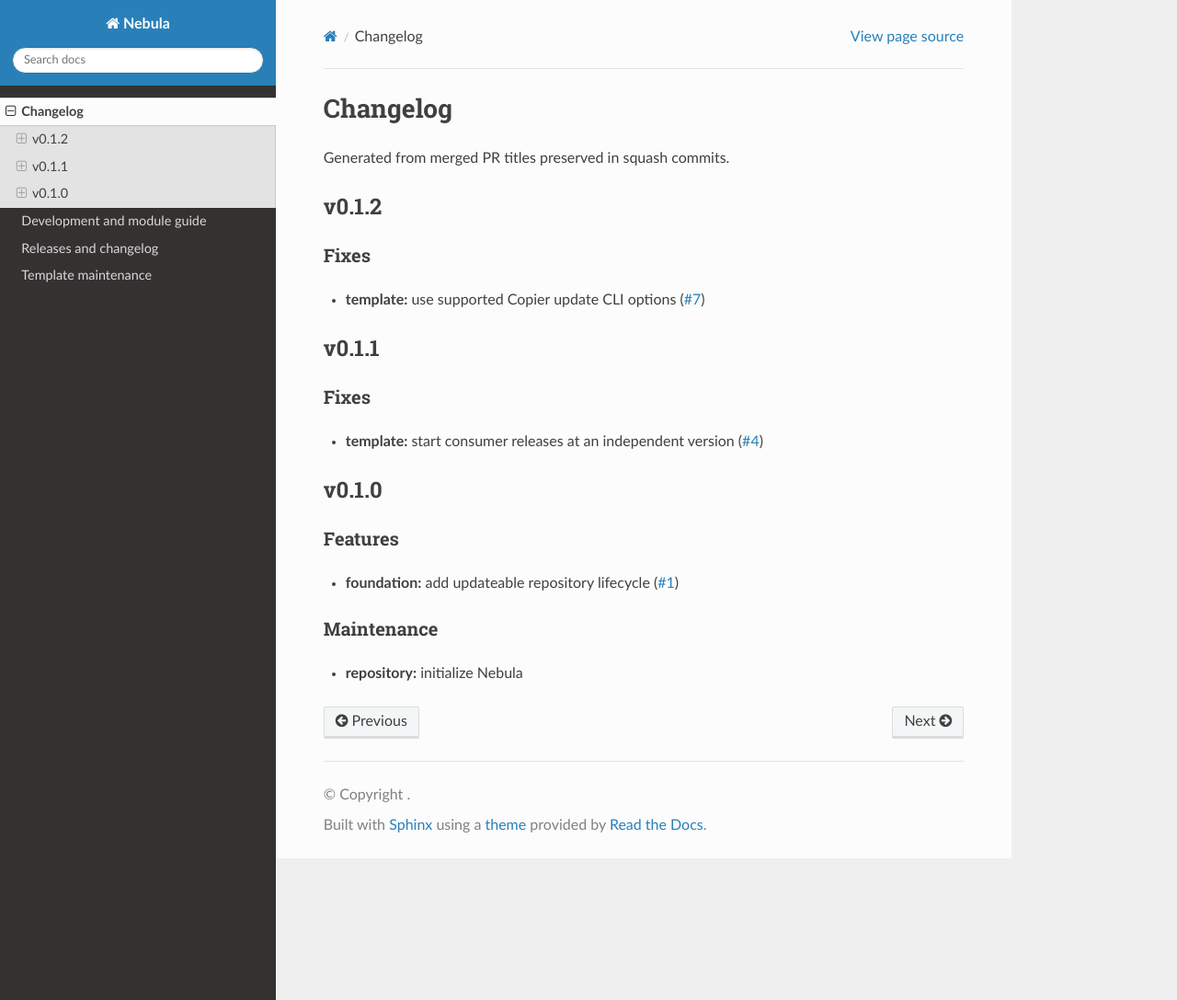
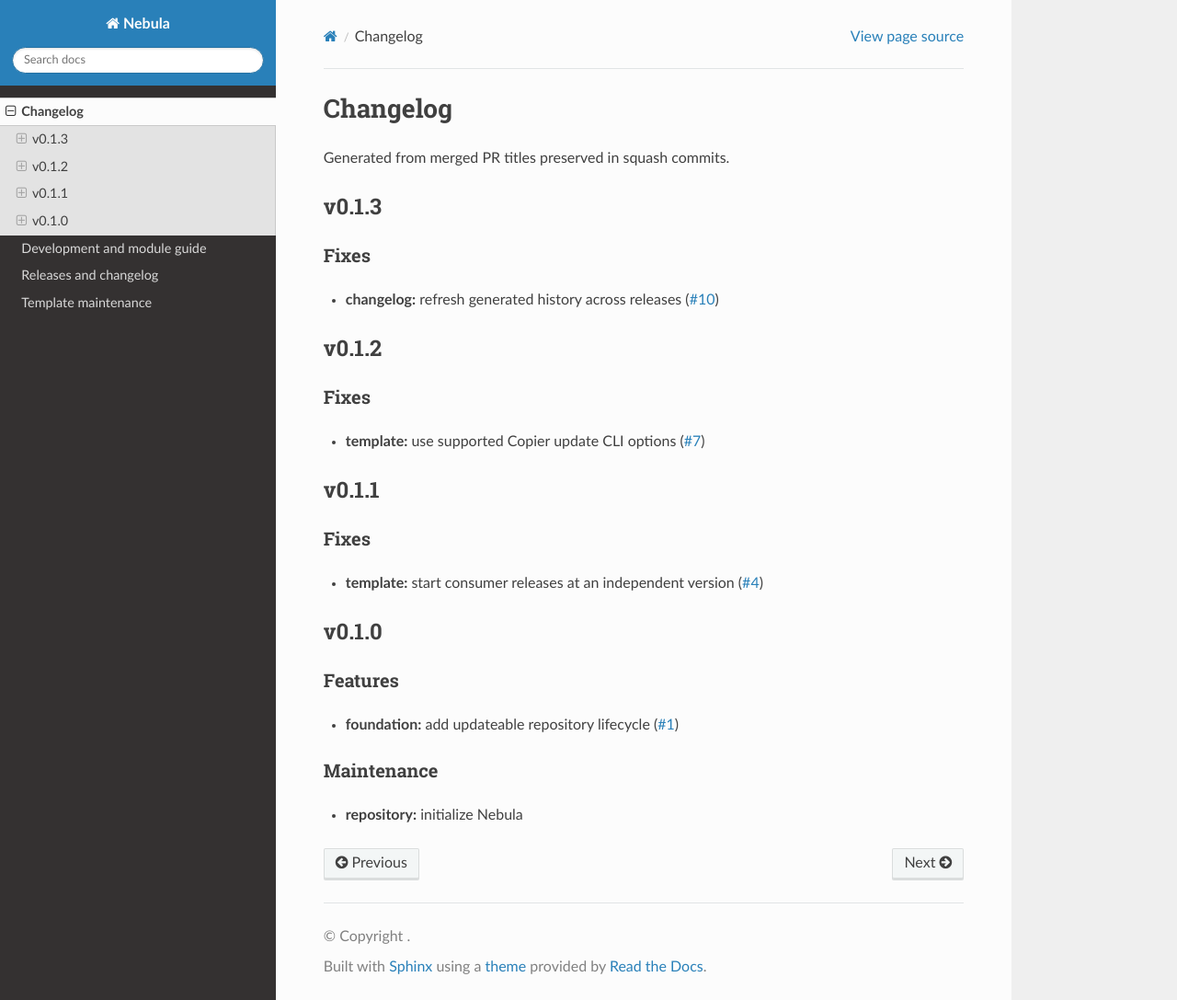
Before and after one commit to CafofoLabs/nebula, a Sphinx documentation site: the page built from docs/CHANGELOG.md, in a window 1280 px wide and 1087 px high. Shown: the whole window at 92% size. Built offline with Sphinx 7.4.7 and the Read the Docs theme 3.1.0, drawn with Linux system fonts in a browser that asks for light colours; the version number could not be read and is left out.

Commit message:
chore(release): v0.1.3 (#11)

```diff
--- a/docs/CHANGELOG.md
+++ b/docs/CHANGELOG.md
@@ -2,6 +2,10 @@
 
 Generated from merged PR titles preserved in squash commits.
 
+## v0.1.3
+
+### Fixes
+- **changelog:** refresh generated history across releases ([#10](https://github.com/CafofoLabs/nebula/pull/10))
 ## v0.1.2
 
 ### Fixes
```
Also changed, not shown: 1 other file.
